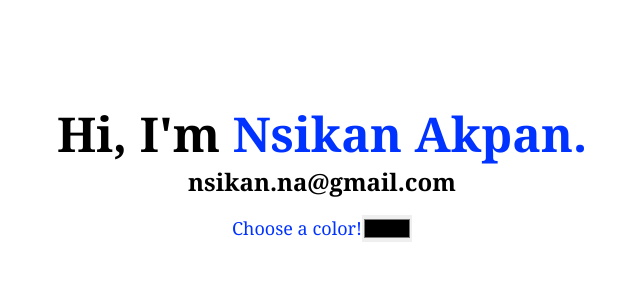
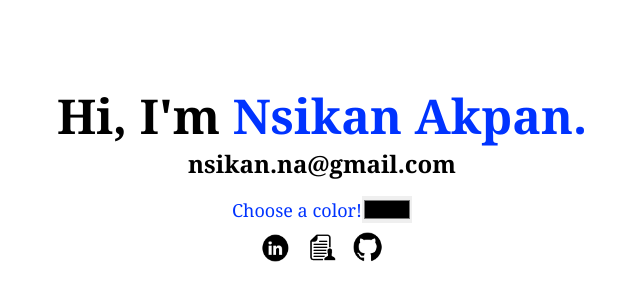
Before and after one commit to nsikan-na/portfolio, a Next.js app: page /components/Hero in a window 1280 px wide. Shown: the part 220-520 px from the top of the page, without its empty margins (318-958 px from the left). Built offline with nearby package versions, Linux system fonts and the light colour scheme.

Commit message:
added links

```diff
--- a/pages/components/Hero.tsx
+++ b/pages/components/Hero.tsx
@@ -1,5 +1,6 @@
 import React from "react";
 import changeColor from "../../util/changeColor";
+import Image from "next/image";
 export default function Hero() {
   return (
     <div
@@ -54,6 +55,47 @@ export default function Hero() {
             />
           </div>
         </div>
+        <div className="rounded-md w-full px-2 text-center   text-xl md:text-2xl font-bold">
+          <a
+            href="https://www.linkedin.com/in/nsikan-na/"
+            target="_blank"
+            style={{ cursor: "pointer" }}
+          >
+            <Image
+              src={`/images/linkedin.png`}
+              alt={`LinkedIn`}
+              title={"LinkedIn"}
+              width="30%"
+              height="30%"
+            />
+          </a>
+          <a
+            href="https://docs.google.com/document/d/1OlM0SpP5YKTcHXREMpJydAomYHGUUzEw-7uj1jHio5A"
+            target="_blank"
+            style={{ cursor: "pointer", margin: "0 1rem" }}
+          >
+            <Image
+              src={`/images/resume.png`}
+              alt={`resume`}
+              title={"Resume"}
+              width="30%"
+              height="30%"
+            />
+          </a>
+          <a
+            href="https://github.com/nsikan-na"
+            target="_blank"
+            style={{ cursor: "pointer" }}
+          >
+            <Image
+              src={`/images/github.png`}
+              alt={`Github`}
+              title={"Github"}
+              width="30%"
+              height="30%"
+            />
+          </a>
+        </div>
       </div>
     </div>
   );
```
